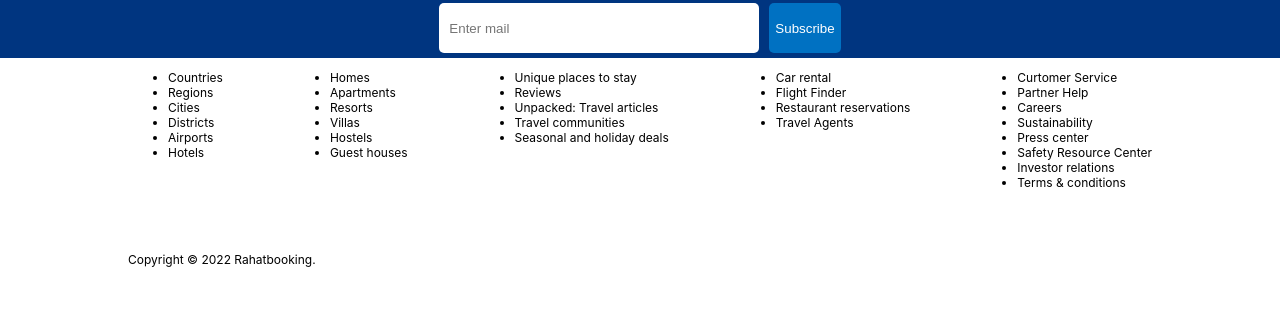
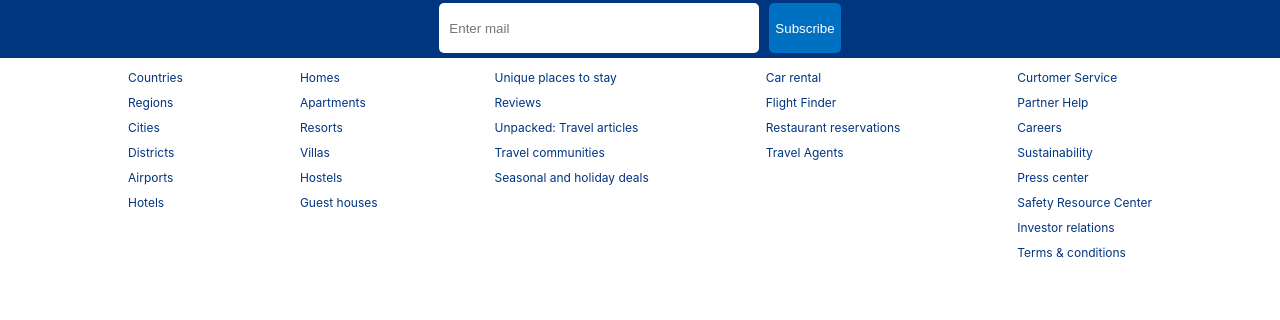
Before and after one commit to bellicose77/booking-app-clientside, a React (Create React App) app: page / in a window 1280 px wide. Shown: the part 1544-1864 px from the top of the page. Before the commit the page ends 1811 px from the top, so only its background shows below. Built offline with nearby package versions, Linux system fonts and the light colour scheme.

Commit message:
search container

```diff
--- a/src/components/Footer/Footer.css
+++ b/src/components/Footer/Footer.css
@@ -9,3 +9,12 @@
     justify-content: space-between;
     margin-bottom: 50px;
 }
+.fList{
+    list-style: none;
+    padding: 0;
+  }
+  .fListItem{
+    margin-bottom: 10px;
+    color: #003580;
+    cursor: pointer;
+  }
--- a/src/pages/List/List.js
+++ b/src/pages/List/List.js
@@ -7,6 +7,7 @@ const List = () => {
         <div>
             <Navbar/>
             <Header type="list"/>
+            <div></div>
         </div>
     );
 };
```
